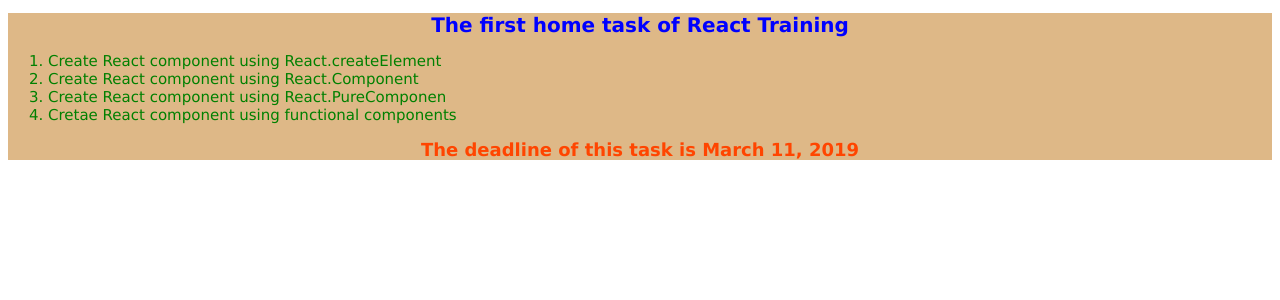
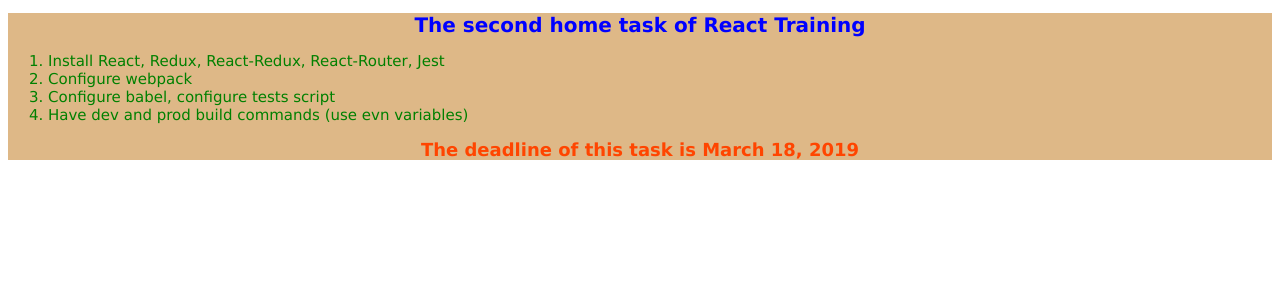
Before and after one commit to ksatsura/ReactJS, a React app: page / in a window 1280 px wide. Shown: the top 300 px of the page. Built offline with nearby package versions, Linux system fonts and the light colour scheme; the HTML template or start-up script is replaced by a standard one.

Commit message:
Task 2. Webpack lecture

```diff
--- a/src/App.js
+++ b/src/App.js
@@ -7,12 +7,12 @@ import './style.css';
 
 //constants
 const tasks = [
-    'Create React component using React.createElement',
-    'Create React component using React.Component',
-    'Create React component using React.PureComponen',
-    'Cretae React component using functional components'
+    'Install React, Redux, React-Redux, React-Router, Jest',
+    'Configure webpack',
+    'Configure babel, configure tests script',
+    'Have dev and prod build commands (use evn variables)'
 ];
-const deadLine = "The deadline of this task is March 11, 2019";
+const deadLine = "The deadline of this task is March 18, 2019";
 
 const app = () => {
     return (
--- a/src/Title/Title.js
+++ b/src/Title/Title.js
@@ -3,7 +3,7 @@ import React from 'react';
 import '../style.css';
 
 const title = () => {
-    return React.createElement('h1', {className: 'title'}, 'The first home task of React Training');
+    return React.createElement('h1', {className: 'title'}, 'The second home task of React Training');
 }
 
 export default title;
--- a/src/index.js
+++ b/src/index.js
@@ -3,4 +3,8 @@ import React from 'react';
 import ReactDom from 'react-dom';
 import App from './App';
 
+if (process.env.NODE_ENV !== 'production') {
+    console.log('Looks like we are in development mode!');
+}
+
 ReactDom.render(<App />, document.getElementById('app'));
--- a/webpack.config.js
+++ b/webpack.config.js
@@ -1,7 +1,14 @@
 const ExtractTextPlugin = require('extract-text-webpack-plugin');
+const path = require('path');
+const TerserPlugin = require('terser-webpack-plugin');
 
-module.exports = {
-    entry: './src/index.js',
+module.exports = (env, argv) => {
+
+    return {
+        mode: env.production ? 'production' : 'development',
+        devtool: env.production ? 'source-maps' : 'eval',
+        context: path.join(__dirname, 'src'),
+        entry: './index.js',
         module: {
             rules: [
                 {
@@ -17,10 +24,32 @@ module.exports = {
                         use: ['css-loader']
                         }),
                 },
+                {
+                    test: /\.(png|svg|jpg|gif)$/,
+                    use: ['file-loader']
+                }
             ]
         },
+        optimization: env.production && {
+            minimizer: [
+              new TerserPlugin({
+                cache: true,
+                parallel: true,
+                sourceMap: true, // Must be set to true if using source-maps in production
+                terserOptions: {
+                  // https://github.com/webpack-contrib/terser-webpack-plugin#terseroptions
+                }
+              }),
+            ],
+          },
         plugins: [
-        new ExtractTextPlugin({filename: 'style.css'})
+            new ExtractTextPlugin({filename: 'style.css'}),
+            // new TerserPlugin({
+            //     terserOptions: {
+            //     compress: argv['optimize-minimize'] // only if -p or --optimize-minimize were passed
+            //     }
+            // })
+
         ],
         resolve: {
             extensions: ['*', '.js', '.jsx']
@@ -32,5 +61,7 @@ module.exports = {
         },
         devServer: {
             contentBase: './dist'
+        },
+        watch: true,
     }
 };
```
Also changed, not shown: package.json (+13 -4 lines), 6 other files (tests, documents, lock files or other folders). Lines whose indentation alone changed are shown as unchanged.
